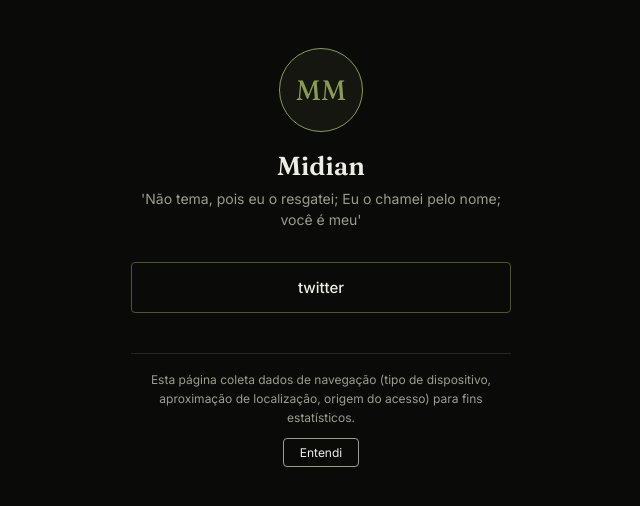
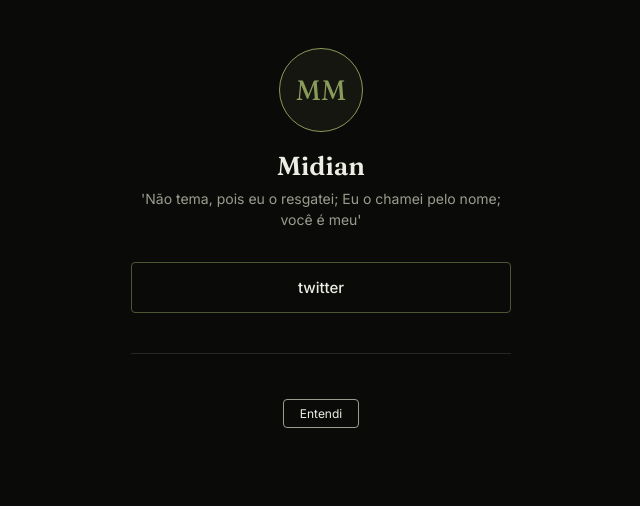
Before and after one commit to midimattos/linkbio, a Next.js app: page / in a window 1280 px wide. Shown: the top 506 px of the page, without its empty margins (319-959 px from the left). Built offline with nearby package versions, Linux system fonts and the light colour scheme.

Commit message:
Update page.tsx

```diff
--- a/app/page.tsx
+++ b/app/page.tsx
@@ -47,8 +47,6 @@ export default function Home() {
       </div>
       {!consented && (
         <div className="consent">
-          Esta página coleta dados de navegação (tipo de dispositivo, aproximação de
-          localização, origem do acesso) para fins estatísticos.
           <br />
           <button onClick={accept}>Entendi</button>
         </div>
```
